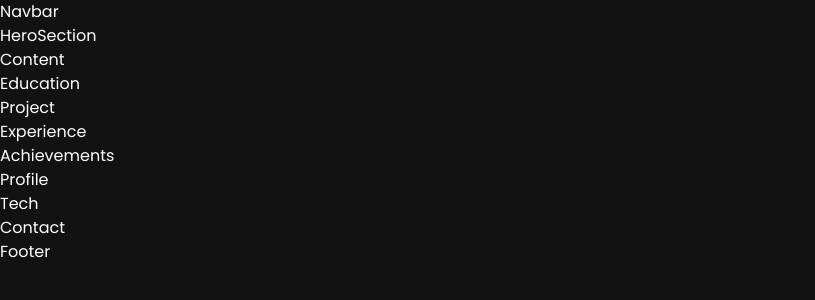
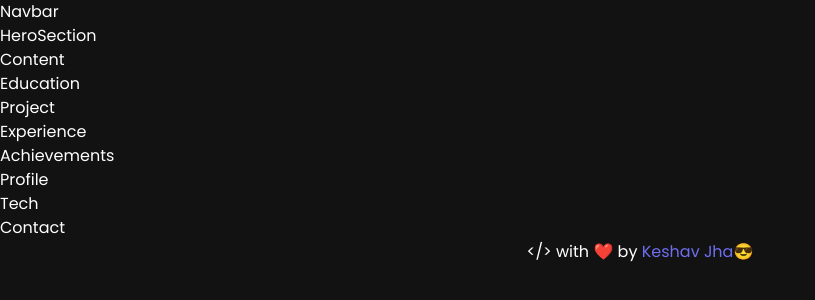
Before and after one commit to KeshavJha2002/portfolio, a React (Vite) app: page / in a window 1280 px wide. Shown: the top 300 px of the page, without its empty margins (0-815 px from the left). Built offline with nearby package versions, Linux system fonts and the light colour scheme.

Commit message:
Footer done

```diff
--- a/src/components/Footer.tsx
+++ b/src/components/Footer.tsx
@@ -1,9 +1,17 @@
 const Footer = () => {
-  return (
-    <div>
-      Footer
-    </div>
-  )
-}
 
-export default Footer
+    return (
+        <div className="relative b-[2rem] pb-[4rem] text-center mobile">
+        <p>
+          &#x3c;&#47;&#x3e; with ❤️ by
+          <a href="https://github.com/KeshavJha2002/portfolio" target="_blank" className="text-[#6E6EF0] no-underline">
+            {" "}
+            Keshav Jha
+          </a>
+          😎
+        </p>
+      </div>
+    );
+  };
+
+  export default Footer;
```
